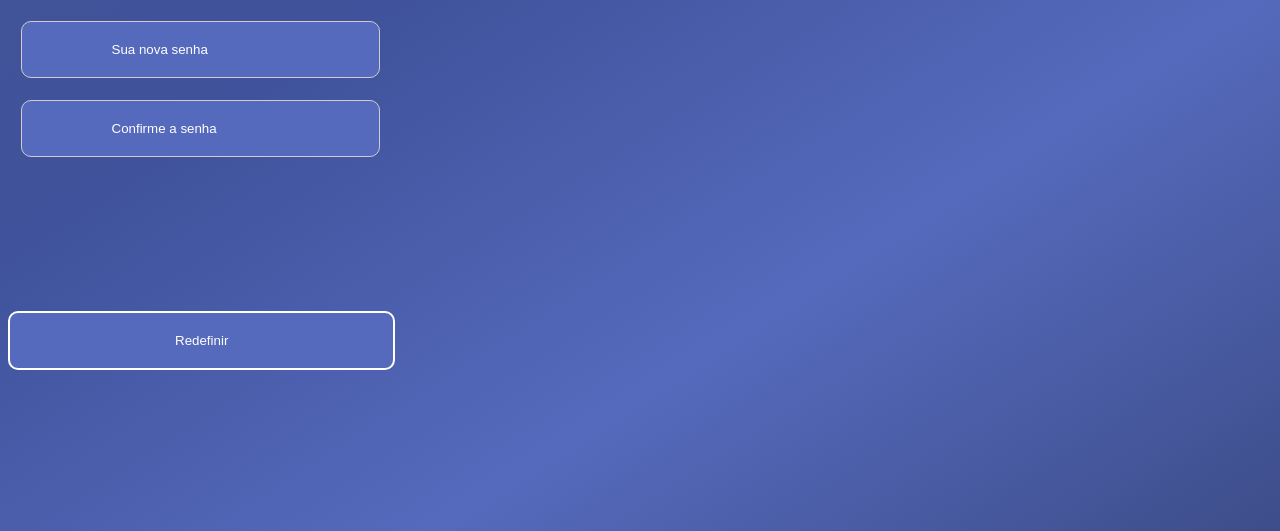
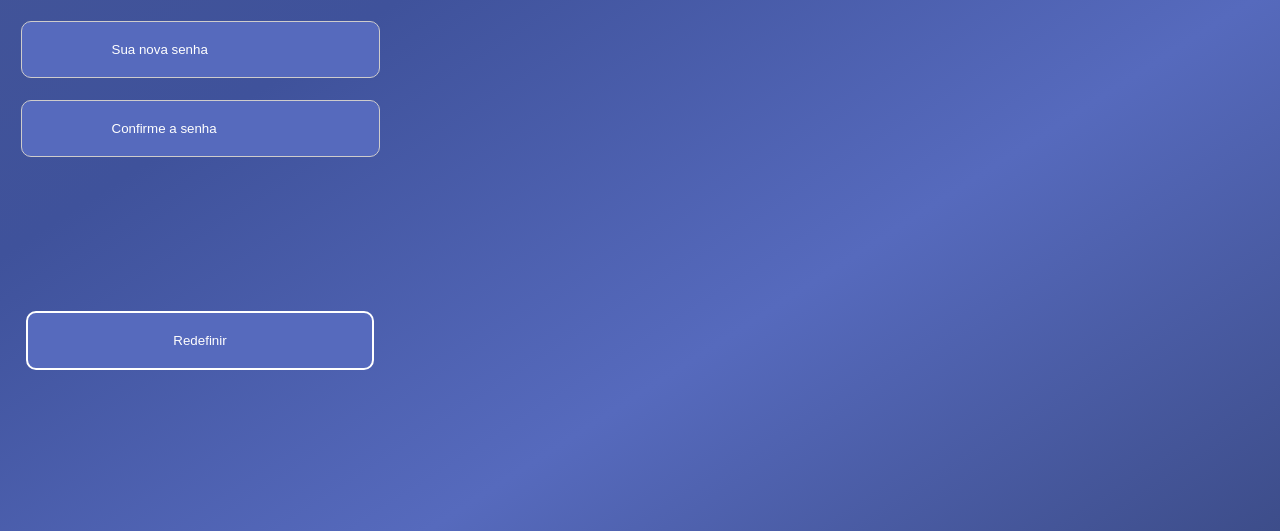
Before and after one commit to KamilaKaroliny/SA-Parte2, a PHP site: page /public/esqueceusenha2.html in a window 1280 px wide. Shown: the part 292-823 px from the top of the page. Run offline with PHP 8.4, Linux system fonts and the light colour scheme.

Commit message:
add - alterações

```diff
--- a/public/esqueceusenha.html
+++ b/public/esqueceusenha.html
@@ -30,7 +30,7 @@
         <br>
         <br>
 
-        <button id='button1' type="button" onclick="esqueceusenha2()"> ⟶ </button>
+        <button id='button3' type="button" onclick="esqueceusenha2()"> ⟶ </button>
       </form>
     </div>
   </header>
--- a/public/esqueceusenha2.html
+++ b/public/esqueceusenha2.html
@@ -31,7 +31,7 @@
           <br>
           <br>
           <br>
-          <button id='button1' type="button" onclick="login()">Redefinir</button>
+          <button id='button4' type="button" onclick="login()">Redefinir</button>
         </form>
       </div>
     </header>
--- a/style/style.css
+++ b/style/style.css
@@ -107,6 +107,24 @@ body {
 }
 
 #button1 {
+    padding: 20px 155px;
+    text-align: center;
+    background-color: rgb(86, 106, 189);
+    color: rgb(255, 254, 254);
+    border: 2px solid #ffffff;
+    border-radius: 10px;
+}
+
+#button2 {
+    padding: 13px 165px;
+    text-align: center;
+    background-color: rgb(86, 106, 189);
+    color: rgb(255, 254, 254);
+    border: 2px solid #ffffff;
+    border-radius: 10px;
+}
+
+#button3 {
     padding: 20px 165px;
     text-align: center;
     background-color: rgb(86, 106, 189);
@@ -115,8 +133,8 @@ body {
     border-radius: 10px;
 }
 
-#button2 {
-    padding: 13px 155px;
+#button4 {
+    padding: 20px 145px;
     text-align: center;
     background-color: rgb(86, 106, 189);
     color: rgb(255, 254, 254);
```
